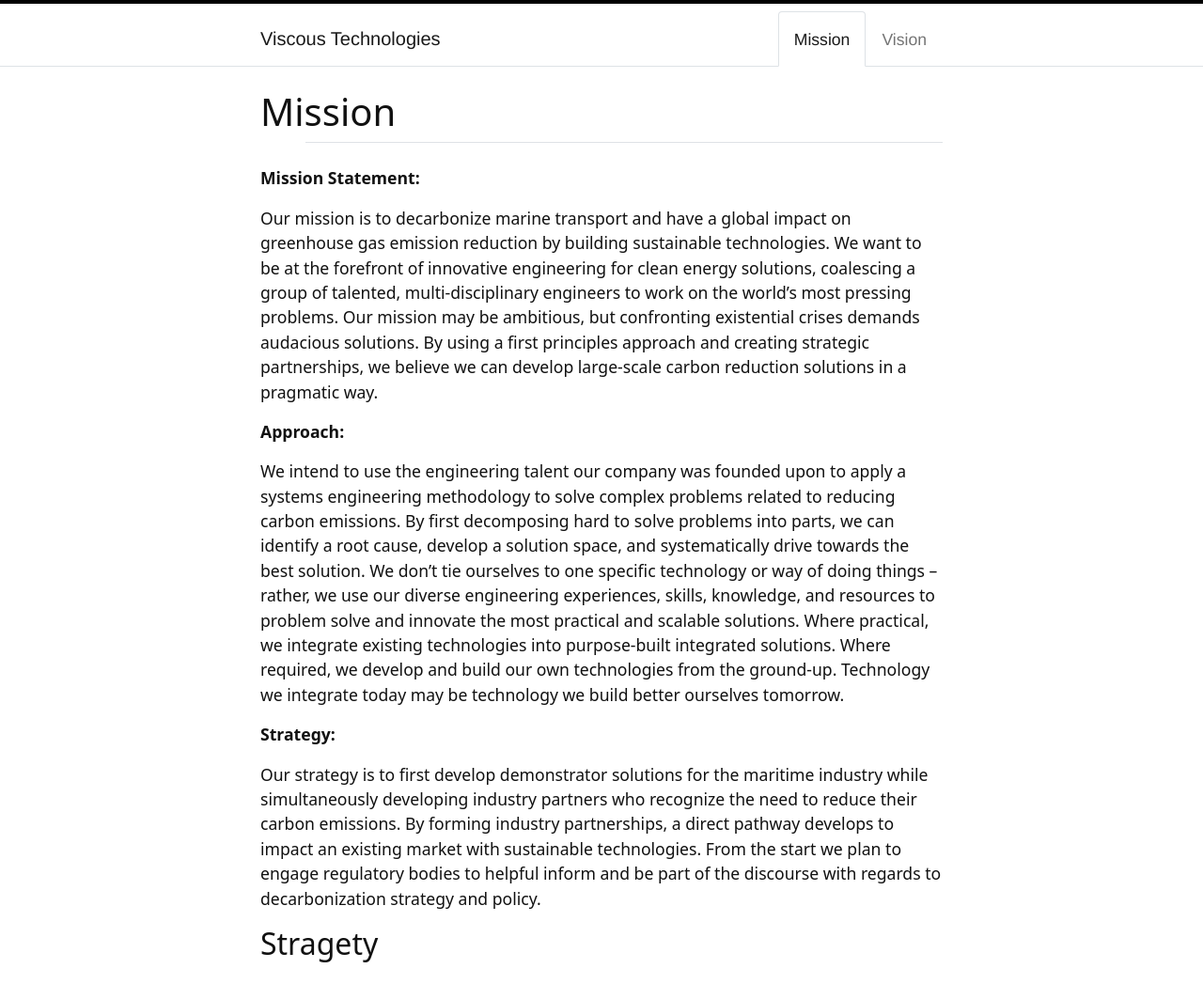
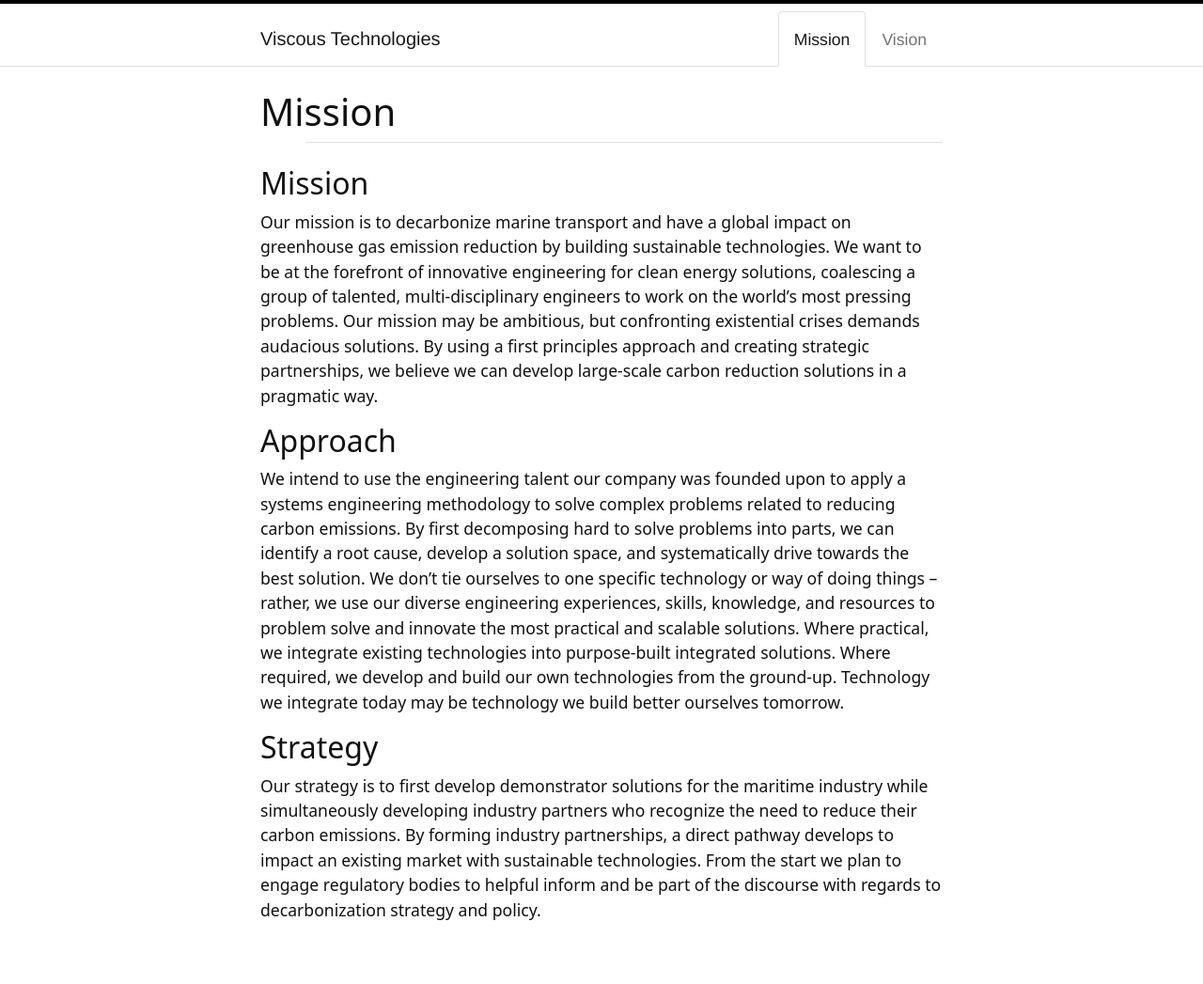
Before and after one commit to ccluett/viscous.tech, a Jekyll site: the page built from content/mission.md, in a window 1280 px wide. Shown: the whole page at 94% size. Built offline with Jekyll 4.4.1, drawn with Linux system fonts in a browser that asks for light colours; after the commit the page ends 1005 px from its top, so only the background shows below that.

Commit message:
Update mission.md

```diff
--- a/content/mission.md
+++ b/content/mission.md
@@ -3,17 +3,15 @@
 nav: true
 ---
 
-**Mission Statement:**
+## Mission
 
 Our mission is to decarbonize marine transport and have a global impact on greenhouse gas emission reduction by building sustainable technologies. We want to be at the forefront of innovative engineering for clean energy solutions, coalescing a group of talented, multi-disciplinary engineers to work on the world’s most pressing problems. Our mission may be ambitious, but confronting existential crises demands audacious solutions. By using a first principles approach and creating strategic partnerships, we believe we can develop large-scale carbon reduction solutions in a pragmatic way.
 
-**Approach:**
+## Approach
 
 We intend to use the engineering talent our company was founded upon to apply a systems engineering methodology to solve complex problems related to reducing carbon emissions. By first decomposing hard to solve problems into parts, we can identify a root cause, develop a solution space, and systematically drive towards the best solution. We don’t tie ourselves to one specific technology or way of doing things – rather, we use our diverse engineering experiences, skills, knowledge, and resources to problem solve and innovate the most practical and scalable solutions.
 Where practical, we integrate existing technologies into purpose-built integrated solutions. Where required, we develop and build our own technologies from the ground-up. Technology we integrate today may be technology we build better ourselves tomorrow.
 
-**Strategy:**
+## Strategy
 
 Our strategy is to first develop demonstrator solutions for the maritime industry while simultaneously developing industry partners who recognize the need to reduce their carbon emissions. By forming industry partnerships, a direct pathway develops to impact an existing market with sustainable technologies. From the start we plan to engage regulatory bodies to helpful inform and be part of the discourse with regards to decarbonization strategy and policy.
-
-## Stragety
```
